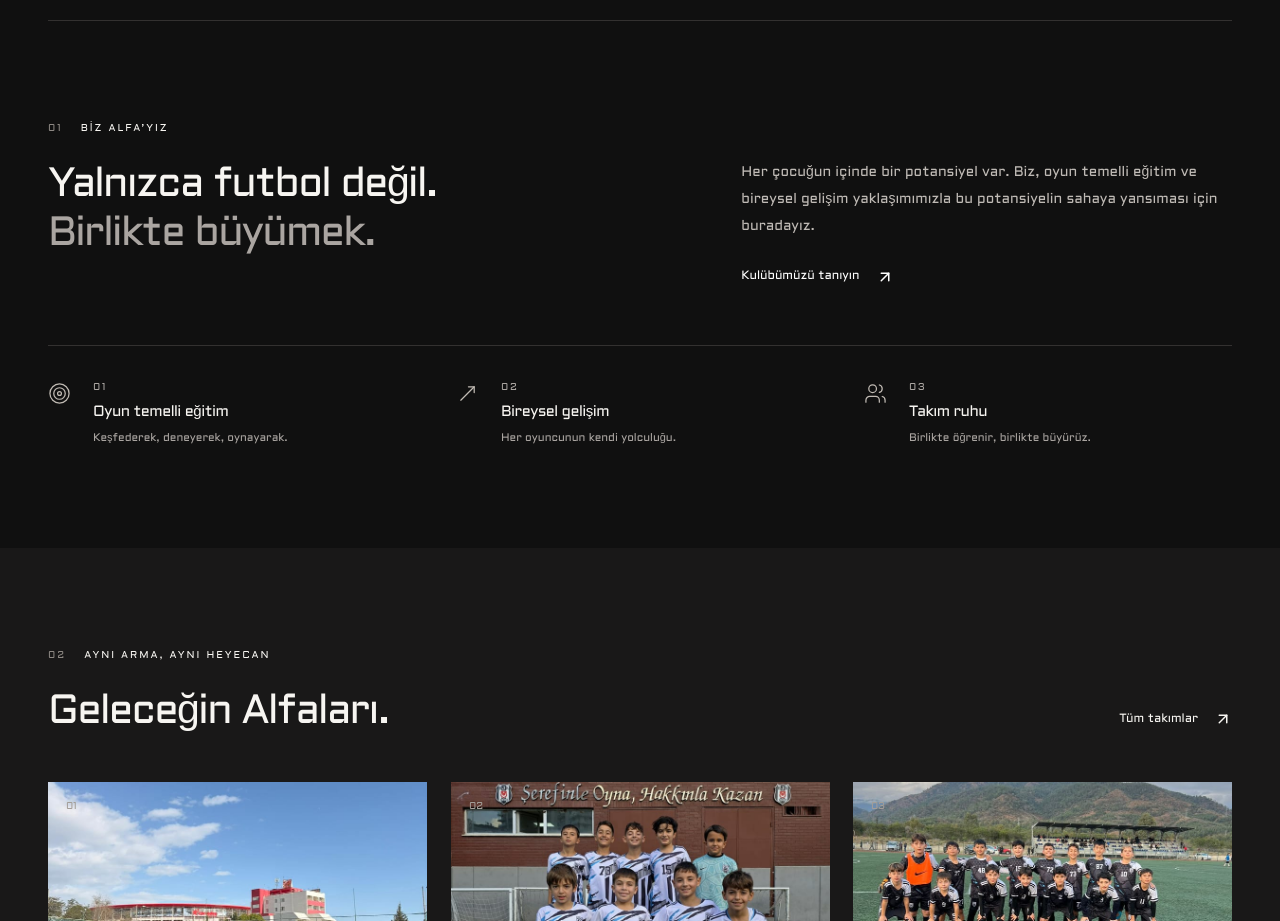
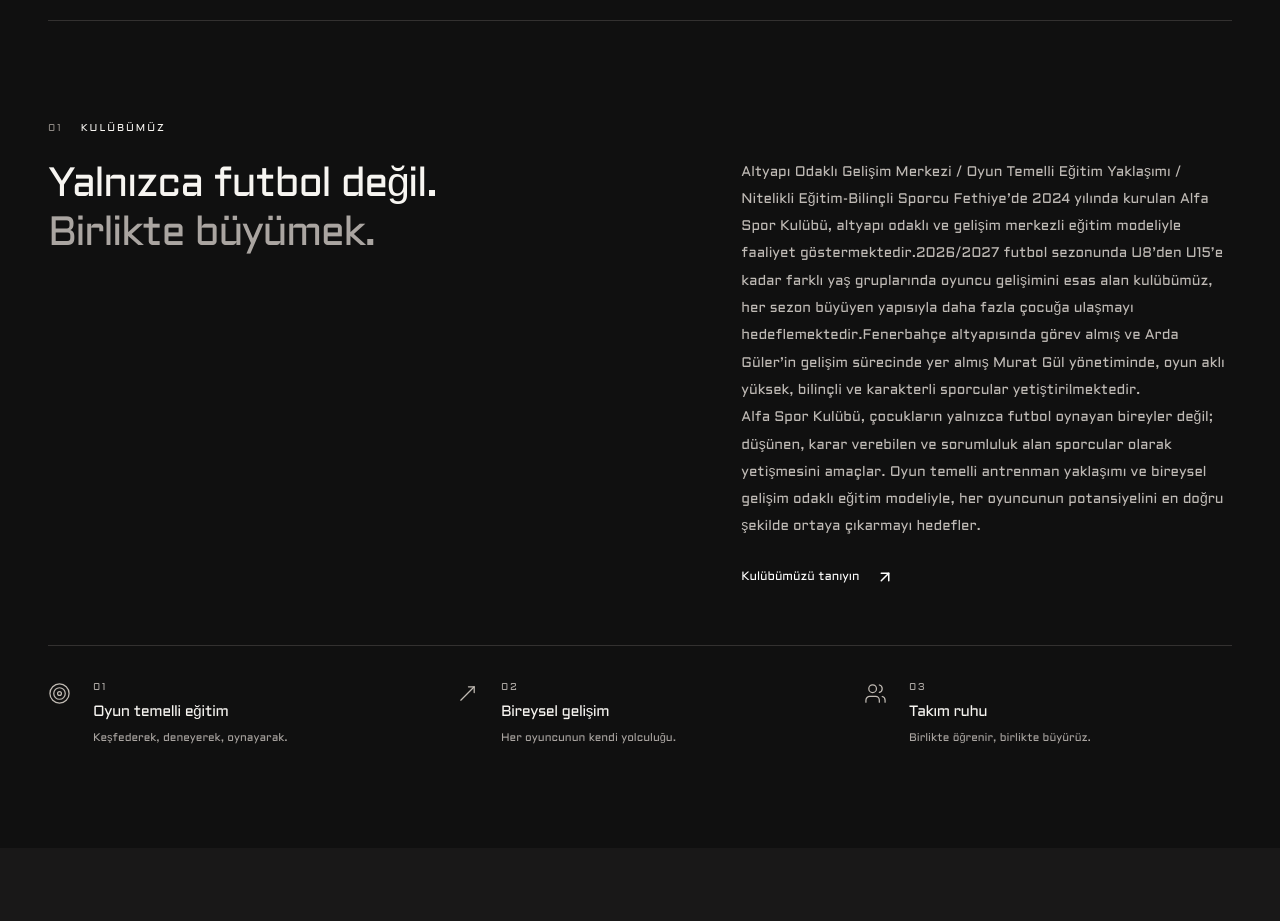
Before and after one commit to onurturgut/alphaspor, a Next.js app: page / in a window 1280 px wide. Shown: the part 940-1861 px from the top of the page. Built offline with nearby package versions, Linux system fonts and the light colour scheme.

Commit message:
Show complete club introduction on homepage

```diff
--- a/src/app/page.tsx
+++ b/src/app/page.tsx
@@ -104,7 +104,7 @@
           <div className="about-grid">
             <div>
               <p className="eyebrow">
-                <span>01</span>BİZ ALFA’YIZ
+                <span>01</span>KULÜBÜMÜZ
               </p>
               <h2>
                 Yalnızca futbol değil.
@@ -113,11 +113,9 @@
               </h2>
             </div>
             <div className="about-copy">
-              <p>
-                Her çocuğun içinde bir potansiyel var. Biz, oyun temelli eğitim
-                ve bireysel gelişim yaklaşımımızla bu potansiyelin sahaya
-                yansıması için buradayız.
-              </p>
+              {content.about.split(/\n\s*\n/).map((paragraph, index) => (
+                <p key={index}>{paragraph}</p>
+              ))}
               <Link href="/kulubumuz" className="text-link">
                 Kulübümüzü tanıyın
                 <ArrowUpRight size={18} />
```
